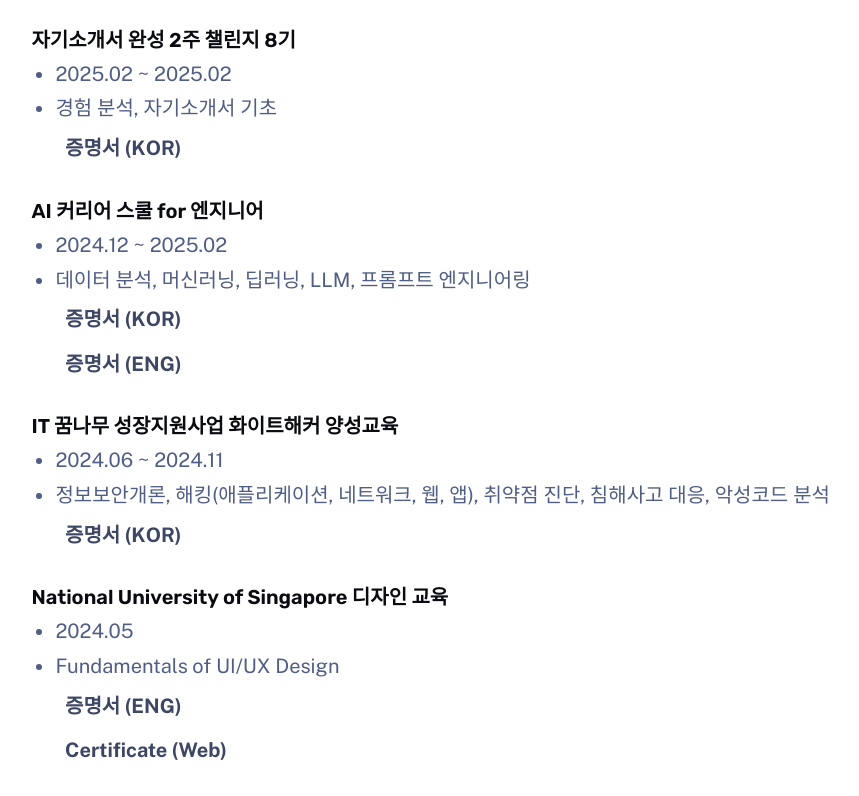
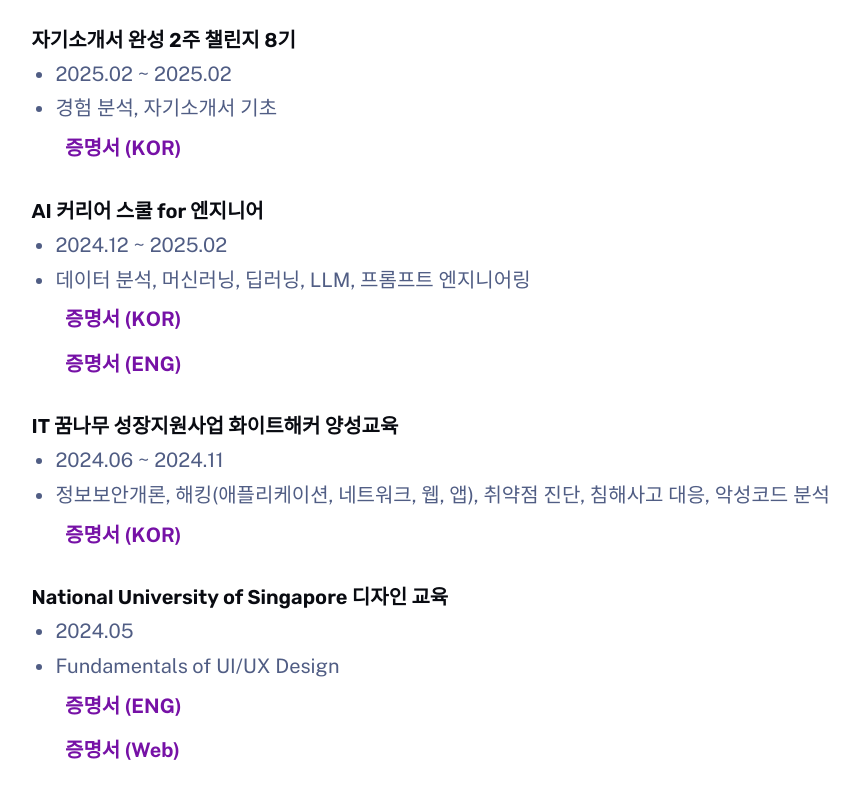
Before and after one commit to dongwookkim3/Portfolio, an Astro site: page /about in a window 1280 px wide. Shown: the part 944-1740 px from the top of the page, without its empty margins (239-1098 px from the left). Built offline with nearby package versions, Linux system fonts and the light colour scheme; Astro itself is replaced by a stand-in of ours.

Commit message:
chore :: 텍스트 색 수정

```diff
--- a/src/pages/about.astro
+++ b/src/pages/about.astro
@@ -91,7 +91,7 @@
                                                 rel="noopener"
                                                 class="tab-link"
                                             >
-                                                Certificate (Web)
+                                                증명서 (Web)
                                             </a>
                                         </div>
                                     )}
@@ -282,17 +282,16 @@
         display: inline-block;
         padding: 0.3rem 0.6rem;
         background-color: var(--gray-999);
-        color: var(--gray-200);
+        color: var(--accent-regular);
         font-weight: 600;
         text-decoration: none;
         border-radius: 4px;
-        transition: all 0.2s ease;
+        transition: none;
     }
 
     .tab-link:hover {
-        background-color: var(--accent-regular);
-        color: var(--accent-text-over);
-        transform: translateY(-2px);
+        color: var(--accent-regular);
+        transform: none;
     }
 
     .cert-container {
--- a/src/pages/index.astro
+++ b/src/pages/index.astro
@@ -190,15 +190,16 @@
 											</div>
 										)}
                                 {award.certificate_pdf_ko && (
+                                    <div class="tab-container">
                                         <a
                                             href={award.certificate_pdf_ko}
                                             target="_blank"
                                             rel="noopener"
-										class="no-underline"
+                                            class="tab-link"
                                         >
-                                        View Certificate_pdf_ko
+                                            증명서 보기
                                         </a>
-                                    <br>
+                                    </div>
                                 )}
 									</li>
 								</div>
@@ -530,6 +531,26 @@
 		padding: 20px;
 	}
 
+	.tab-container {
+		display: flex;
+		margin: 0.2rem 0 0.3rem 0;
+	}
+
+	.tab-link {
+		display: inline-block;
+		padding: 0.3rem 0.6rem;
+		background-color: var(--gray-999);
+		color: var(--accent-regular);
+		font-weight: 600;
+		text-decoration: none;
+		border-radius: 4px;
+		transition: none;
+	}
+
+	.tab-link:hover {
+		color: var(--accent-regular);
+	}
+
 	.no-underline {
 		text-decoration: none;
 	}
```
Lines whose indentation alone changed are shown as unchanged.
